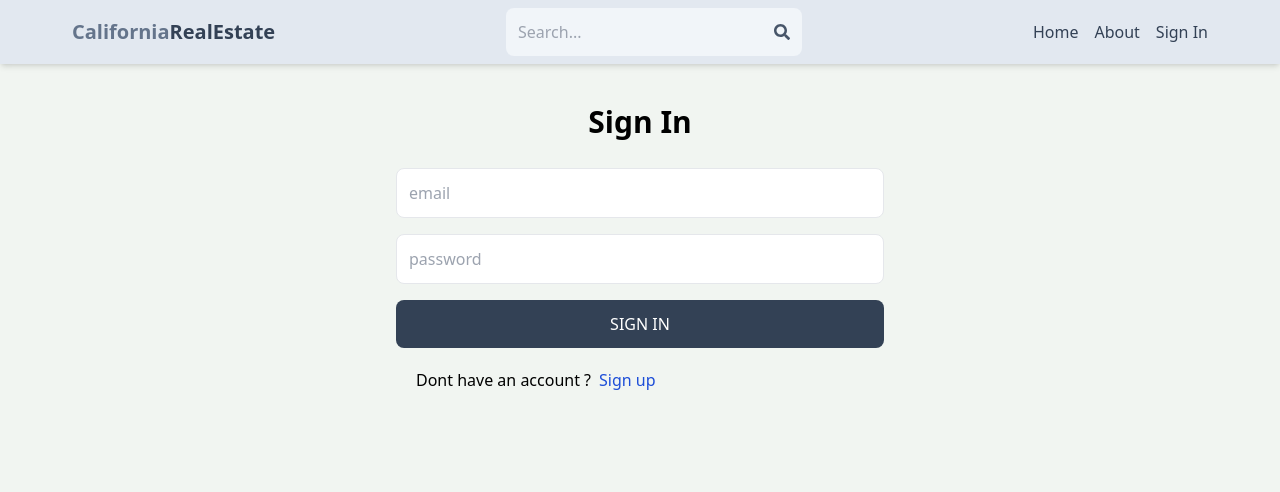
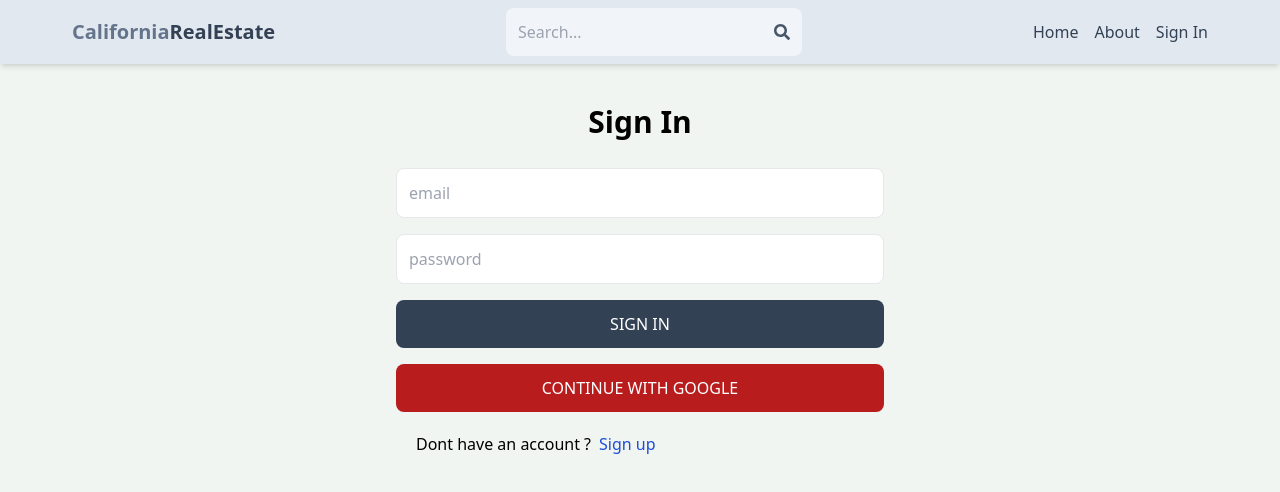
Before and after one commit to rashmiiyengar/mern-estate, a React (Create React App) app in the folder client/: page /signin in a window 1280 px wide. Shown: the top 492 px of the page. Built offline with nearby package versions, Linux system fonts and the light colour scheme; no server answers.

Commit message:
google oauth

```diff
--- a/client/package.json
+++ b/client/package.json
@@ -7,6 +7,7 @@
     "@testing-library/jest-dom": "^5.17.0",
     "@testing-library/react": "^13.4.0",
     "@testing-library/user-event": "^13.5.0",
+    "firebase": "^10.9.0",
     "http-proxy-middleware": "^2.0.6",
     "react": "^18.2.0",
     "react-dom": "^18.2.0",
--- /dev/null
+++ b/client/src/components/OAuth.js
@@ -0,0 +1,45 @@
+import React from "react";
+import { GoogleAuthProvider, getAuth, signInWithPopup } from 'firebase/auth';
+import { app } from "../firebase";
+import { useDispatch } from "react-redux";
+import { signInSuccess } from "../redux/user/userSlice";
+import { useNavigate } from "react-router-dom";
+
+export default function OAuth() {
+    const dispatch = useDispatch();
+    const navigate = useNavigate();
+    const handleGoogleClick = async () => {
+      try {
+        const provider = new GoogleAuthProvider();
+        const auth = getAuth(app);
+
+        const result = await signInWithPopup(auth, provider);
+
+        const res = await fetch('/api/auth/google', {
+          method: 'POST',
+          headers: {
+            'Content-Type': 'application/json',
+          },
+          body: JSON.stringify({
+            name: result.user.displayName,
+            email: result.user.email,
+            photo: result.user.photoURL,
+          }),
+        });
+        const data = await res.json();
+        dispatch(signInSuccess(data));
+        navigate('/');
+      } catch (error) {
+        console.log('could not sign in with google', error);
+      }
+    };
+    return (
+      <button
+        onClick={handleGoogleClick}
+        type='button'
+        className='bg-red-700 text-white p-3 rounded-lg uppercase hover:opacity-95'
+      >
+        Continue with google
+      </button>
+    );
+  }
--- /dev/null
+++ b/client/src/firebase.js
@@ -0,0 +1,17 @@
+// Import the functions you need from the SDKs you need
+import { initializeApp } from "firebase/app";
+// TODO: Add SDKs for Firebase products that you want to use
+// https://firebase.google.com/docs/web/setup#available-libraries
+
+// Your web app's Firebase configuration
+const firebaseConfig = {
+  apiKey:process.env.REACT_APP_API_KEY ,
+  authDomain: "estatemernstack.firebaseapp.com",
+  projectId: "estatemernstack",
+  storageBucket: "estatemernstack.appspot.com",
+  messagingSenderId: "78947595970",
+  appId: "1:78947595970:web:d40324e44156e5fb732d5b"
+};
+
+// Initialize Firebase
+export const app = initializeApp(firebaseConfig);
--- a/client/src/pages/SignIn.js
+++ b/client/src/pages/SignIn.js
@@ -2,6 +2,7 @@
 import {Link,useNavigate} from 'react-router-dom'
 import {  useDispatch, useSelector } from 'react-redux';
 import { signInStart,signInSuccess,signInFailure } from '../redux/user/userSlice';
+import OAuth from '../components/OAuth';
 
 const SignIn = () => {
   const [formData,setFormData] = useState({});
@@ -57,6 +58,7 @@
         <button disabled={loading} className='bg-slate-700 text-white p-3 rounded-lg uppercase hover:opacity-90 disabled:opacity-80'>
         {loading? "Loading..." :"Sign In"}
         </button>
+        <OAuth/>
       </form>
       <div className='flex gap-2 m-5'>
         <p>Dont have an account ?</p>
--- a/client/src/pages/SignUp.js
+++ b/client/src/pages/SignUp.js
@@ -1,5 +1,6 @@
 import React, { useState } from 'react'
 import {Link,useNavigate} from 'react-router-dom'
+import OAuth from '../components/OAuth';
 
 const SignUp = () => {
   const [formData,setFormData] = useState({});
@@ -59,6 +60,7 @@
         <button disabled={loading} className='bg-slate-700 text-white p-3 rounded-lg uppercase hover:opacity-90 disabled:opacity-80'>
         {loading? "Loading..." :"Sign Up"}
         </button>
+        <OAuth/>
       </form>
       <div className='flex gap-2 m-5'>
         <p>Have an account ?</p>
```
Also changed, not shown: 1 other file (tests, documents, lock files or other folders).
